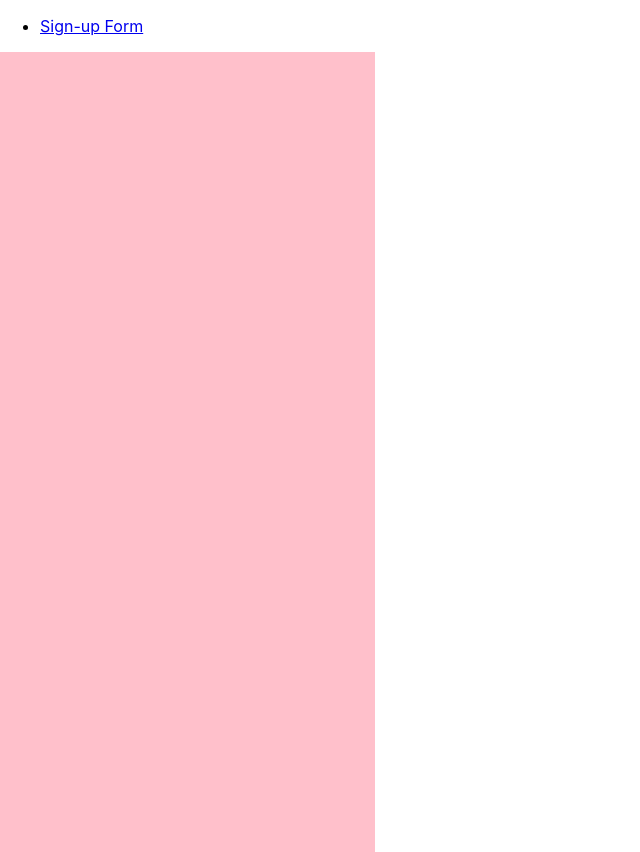
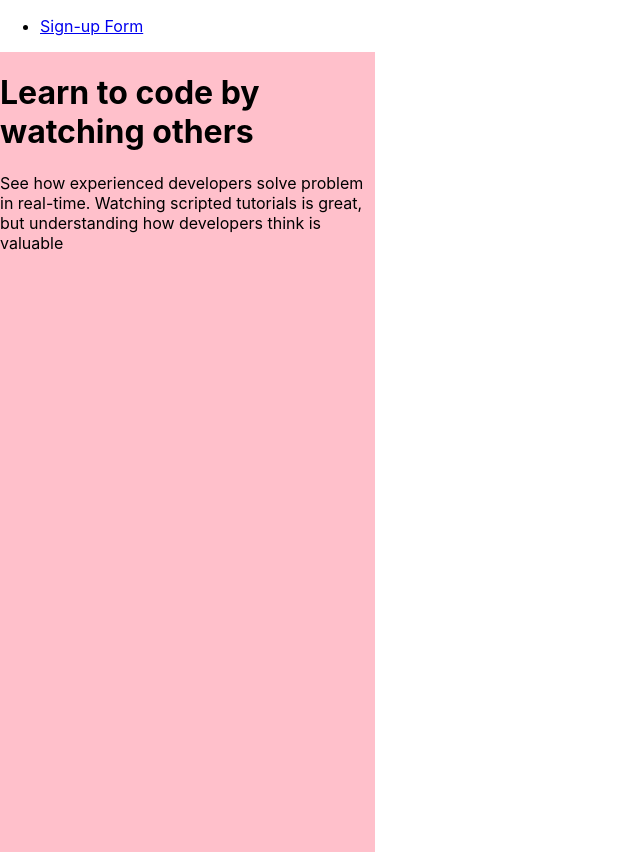
Before and after one commit to TaraTrody/frontend-react-challenges, a React (Create React App) app: page /signup in a window 1280 px wide. Shown: the whole page, without its empty margins (0-640 px from the left). Built offline with nearby package versions, Linux system fonts and the light colour scheme.

Commit message:
Add Title Text

```diff
--- a/src/sign-up_form/Signup.jsx
+++ b/src/sign-up_form/Signup.jsx
@@ -4,7 +4,10 @@ import styled from "styled-components";
 const Signup = () => {
   return (
     <Container>
-
+        <TitleText>
+          <h1>Learn to code by watching others</h1>
+          <p>See how experienced developers solve problem in real-time. Watching scripted tutorials is great, but understanding how developers think is valuable</p>
+        </TitleText>
     </Container>
   );
 };
@@ -18,3 +21,7 @@ const Container = styled.div`
   background: pink;
   opacity: 1;
 `;
+
+const TitleText = styled.div`
+
+`;
```
